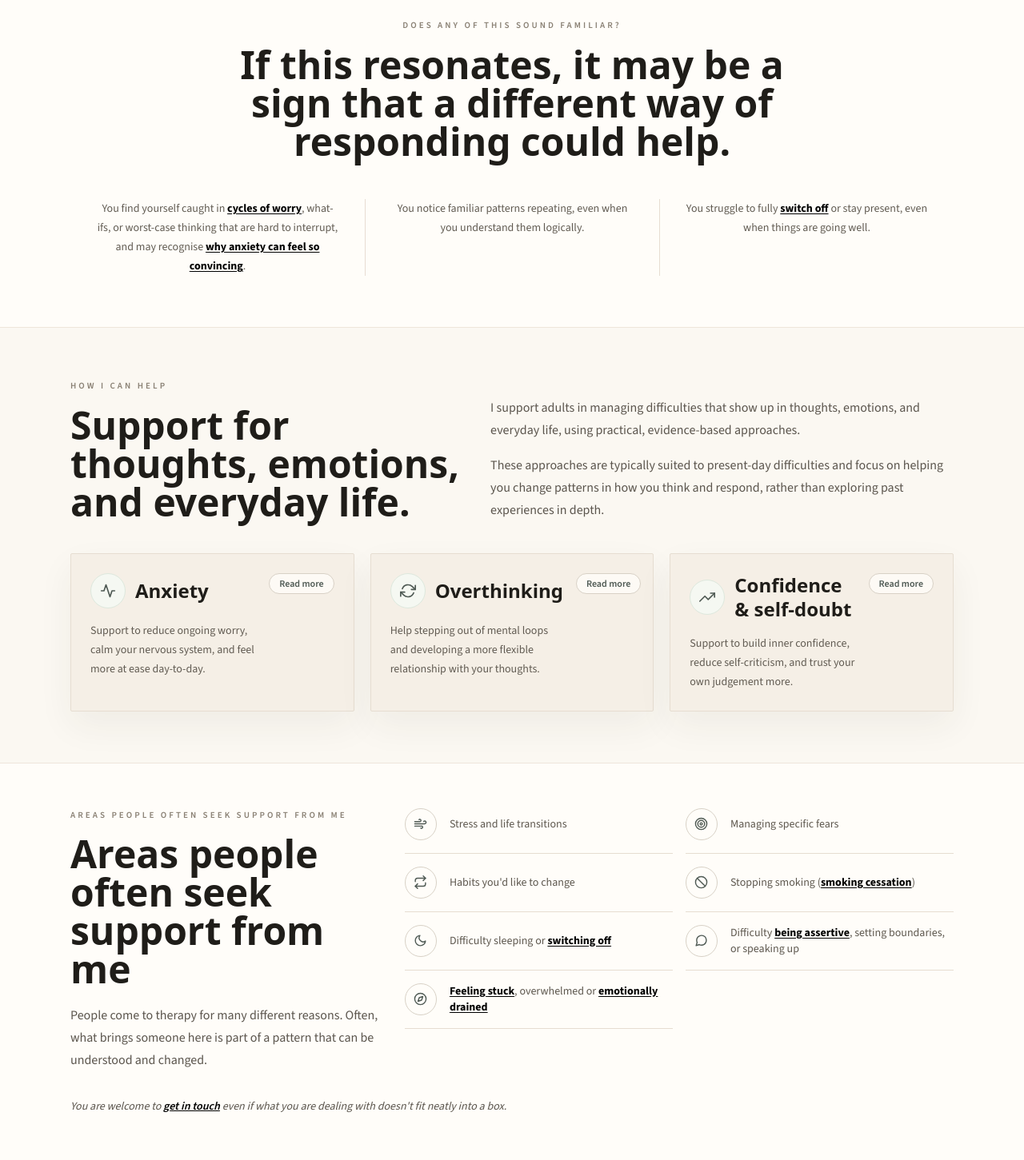
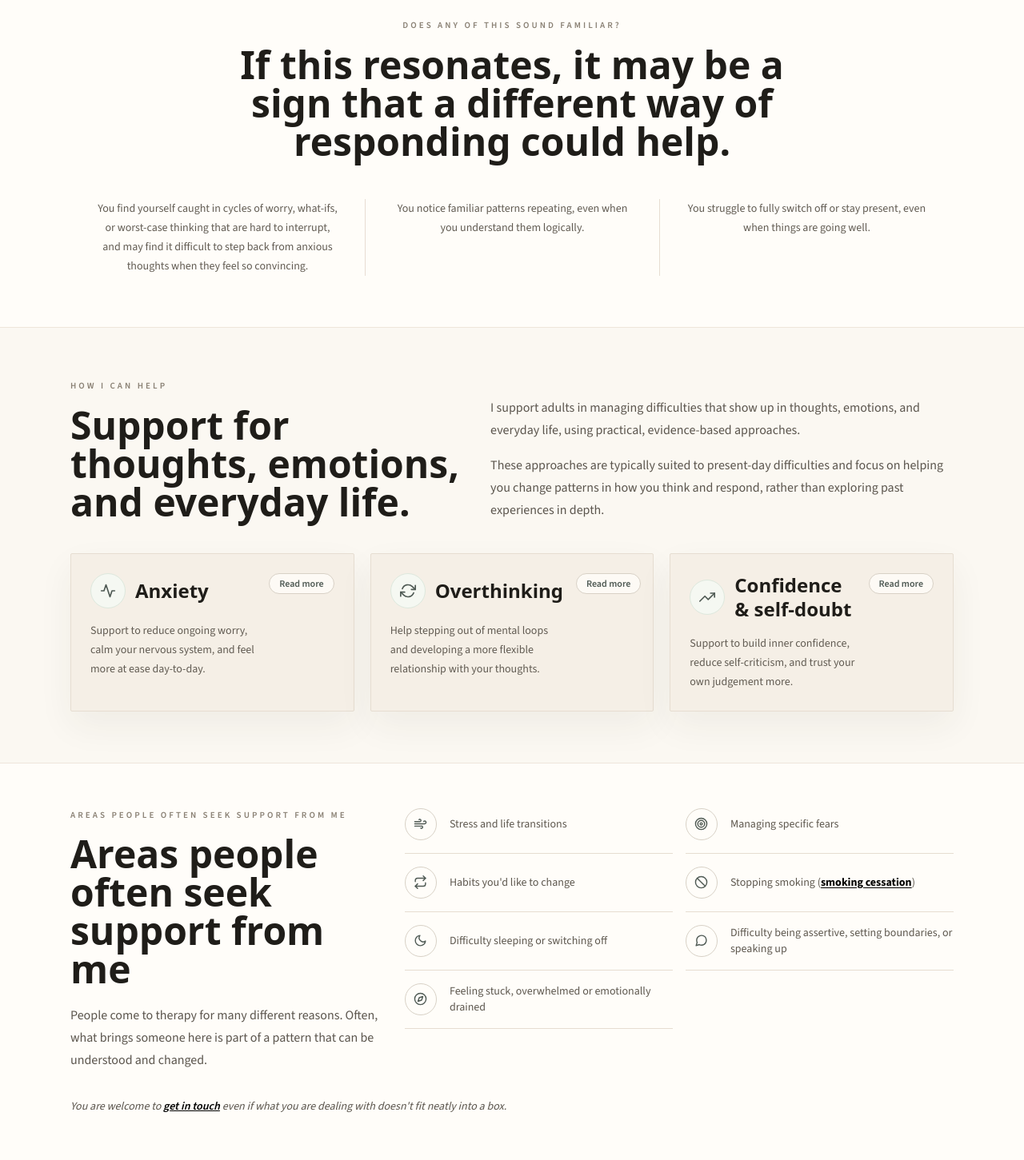
Before and after one commit to russog/natasha-russo-hypnotherapy, a Next.js app in the folder src/: page / in a window 1280 px wide. Shown: the part 1174-2625 px from the top of the page at 80% size. Built offline with nearby package versions, Linux system fonts and the light colour scheme.

Commit message:
Clean up homepage section links

```diff
--- a/src/src/app/HomeClient.tsx
+++ b/src/src/app/HomeClient.tsx
@@ -19,23 +19,13 @@ import ExpandableMiniCard from "@/app/components/ExpandableMiniCard";
 
 const familiar = [
     <>
-        You find yourself caught in{" "}
-        <Link href="/blog/why-anxiety-can-stay-stuck-even-when-you-are-trying-to-manage-it" className="underline underline-offset-2 hover:no-underline">
-            cycles of worry
-        </Link>
-        , what-ifs, or worst-case thinking that are hard to interrupt, and may recognise{" "}
-        <Link href="/blog/why-anxiety-feels-so-convincing-and-how-it-starts-to-loosen" className="underline underline-offset-2 hover:no-underline">
-            why anxiety can feel so convincing
-        </Link>
-        .
+        You find yourself caught in cycles of worry, what-ifs, or worst-case thinking that are hard to
+        interrupt, and may find it difficult to step back from anxious thoughts when they feel so
+        convincing.
     </>,
     <>You notice familiar patterns repeating, even when you understand them logically.</>,
     <>
-        You struggle to fully{" "}
-        <Link href="/blog/when-everything-feels-like-it-needs-your-attention" className="underline underline-offset-2 hover:no-underline">
-            switch off
-        </Link>{" "}
-        or stay present, even when things are going well.
+        You struggle to fully switch off or stay present, even when things are going well.
     </>,
 ];
 
@@ -148,9 +138,9 @@ const supportAreas = [
     { id: "fears", label: <>Managing specific fears</>, icon: FiTarget },
     { id: "habits", label: <>Habits you&apos;d like to change</>, icon: FiRepeat },
     { id: "smoking", label: <>Stopping smoking (<Link href="/smoking-cessation" className="underline underline-offset-2 hover:no-underline">smoking cessation</Link>)</>, icon: FiSlash },
-    { id: "sleep", label: <>Difficulty sleeping or <Link href="/blog/why-switching-off-at-night-Is-harder-than-it-should-be" className="underline underline-offset-2 hover:no-underline">switching off</Link></>, icon: FiMoon },
-    { id: "assertiveness", label: <>Difficulty <Link href="/blog/why-it-is-sometimes-hard-to-say-or-do-what-you-want-assertiveness-in-everyday-life" className="underline underline-offset-2 hover:no-underline">being assertive</Link>, setting boundaries, or speaking up</>, icon: FiMessageCircle },
-    { id: "stuck", label: <><Link href="/blog/feeling-stuck-even-when-trying-to-move-forward" className="underline underline-offset-2 hover:no-underline">Feeling stuck</Link>, overwhelmed or <Link href="/blog/why-do-capable-people-feel-mentally-exhausted-even-when-they-are-coping" className="underline underline-offset-2 hover:no-underline">emotionally drained</Link></>, icon: FiCompass },
+    { id: "sleep", label: <>Difficulty sleeping or switching off</>, icon: FiMoon },
+    { id: "assertiveness", label: <>Difficulty being assertive, setting boundaries, or speaking up</>, icon: FiMessageCircle },
+    { id: "stuck", label: <>Feeling stuck, overwhelmed or emotionally drained</>, icon: FiCompass },
 ];
 
 const testimonials = [
```
